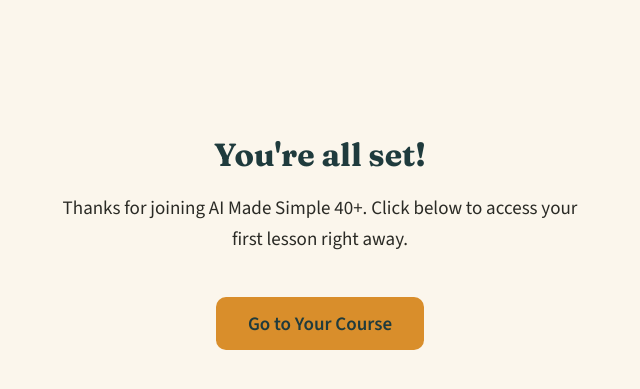
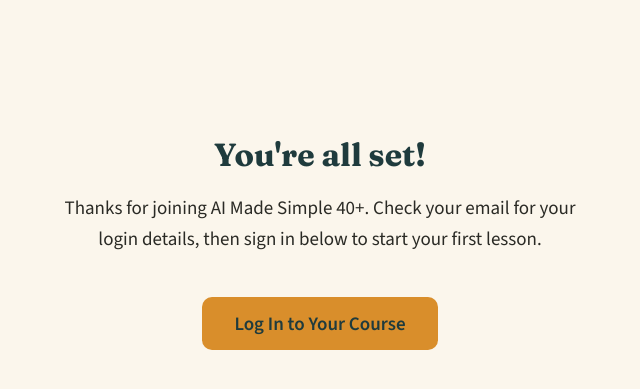
Before and after one commit to rfauvor-dot/ai-made-simple-landing, a Flask app: page /success in a window 1280 px wide. Shown: the part 168-557 px from the top of the page, without its empty margins (320-960 px from the left). Run offline with Flask 3, Linux system fonts and the light colour scheme; some libraries are stand-ins or nearby versions.

Commit message:
Point course delivery at the actual member portal, not a dead link
COURSE_DELIVERY_URL was pointing at aimadesimple40plus.com/access,
which 404s -- that domain is a separate Payhip storefront with no
/access route. The real course (8 uploaded YouTube videos, Supabase
Storage PDFs, auth-gated login) lives in the sibling
ai-made-simple-portal repo, whose Stripe webhook already creates the
account and emails login credentials on checkout.session.completed.

Points this at the portal's actual /login route instead, and updates
the success-page copy to match the real flow (check email for
credentials, then log in) rather than implying instant no-login access.

Co-Authored-By: Claude Sonnet 5 <noreply@anthropic.com>

```diff
--- a/app.py
+++ b/app.py
@@ -66,8 +66,12 @@ def _is_rate_limited(ip):
         hits.append(now)
         return False
 
-# Where the course itself lives (Payhip product download / member link)
-COURSE_DELIVERY_URL = os.environ.get("COURSE_DELIVERY_URL", "https://aimadesimple40plus.com/access")
+# Where the course itself lives -- the ai-made-simple-portal login page.
+# A Stripe webhook (registered on this same Stripe account, pointed at that
+# portal's /stripe/webhook) creates the account and emails credentials on
+# checkout.session.completed; this link is a fallback for students who go
+# looking for it instead of checking email.
+COURSE_DELIVERY_URL = os.environ.get("COURSE_DELIVERY_URL", "https://ai-made-simple-portal.onrender.com/login")
 
 DOMAIN = os.environ.get("DOMAIN", "https://ai-made-simple-landing.onrender.com")
 
--- a/templates/success.html
+++ b/templates/success.html
@@ -63,10 +63,10 @@ src="https://www.facebook.com/tr?id=1579388190637957&ev=PageView&noscript=1"
 <body>
   <div class="card">
     <h1>You're all set!</h1>
-    <p>Thanks for joining AI Made Simple 40+. Click below to access your first lesson right away.</p>
-    <a class="btn" href="{{ course_url }}">Go to Your Course</a>
+    <p>Thanks for joining AI Made Simple 40+. Check your email for your login details, then sign in below to start your first lesson.</p>
+    <a class="btn" href="{{ course_url }}">Log In to Your Course</a>
     {% if email %}
-    <div class="email-note">A confirmation has been sent to {{ email }}.</div>
+    <div class="email-note">Your login details have been sent to {{ email }}.</div>
     {% endif %}
   </div>
 </body>
```
Also changed, not shown: 1 other file.
